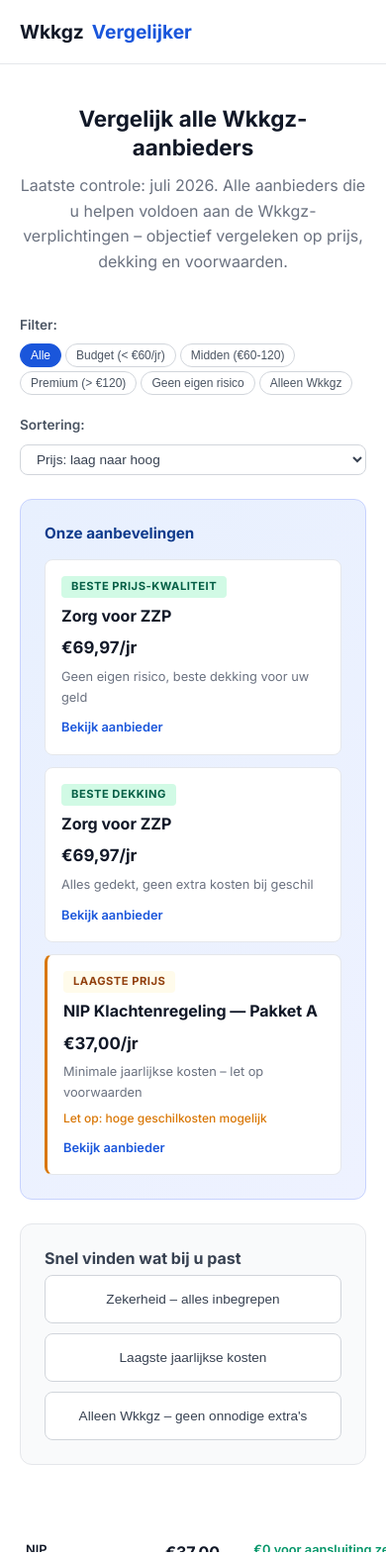
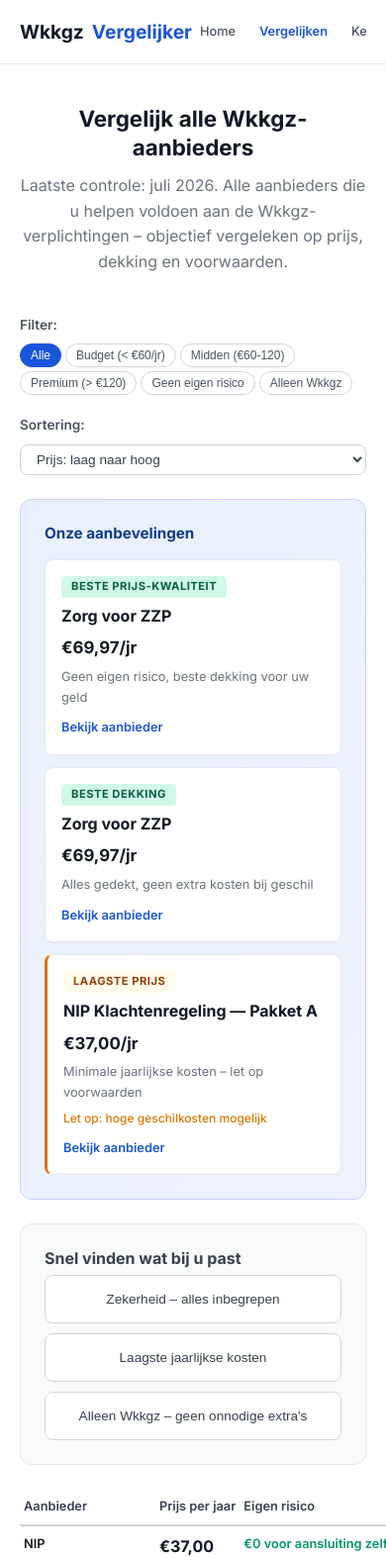
Before and after one commit to mopiagent-ctrl/wkkgz-vergelijker, a website: page vergelijken.html in a window 390 px wide. Shown: the top 1573 px of the page at 99% size. Drawn offline with Linux system fonts and the light colour scheme.

Commit message:
Fix mobile: nav links visible, table header no longer overlaps first row, cross-sell cards responsive

```diff
--- a/css/style.css
+++ b/css/style.css
@@ -935,15 +935,33 @@ details summary:focus { outline: none; }
     .hero { padding: 50px 0 40px; }
     section { padding: 40px 0; }
     .section__title { font-size: 1.4rem; }
-    .nav__links { display: none; }
+
+    /* Mobile nav: hamburger + essential links */
+    .nav__links {
+        display: flex;
+        gap: 8px;
+        overflow-x: auto;
+        -webkit-overflow-scrolling: touch;
+    }
+    .nav__link { font-size: 0.8rem; padding: 4px 8px; white-space: nowrap; }
+    .lang-switch { font-size: 0.8rem; padding: 4px 6px; }
+
     .filters { flex-direction: column; }
     .filters__sort { min-width: 100%; }
     .filters__buttons { gap: 4px; }
     .filter-btn { font-size: 0.75rem; padding: 4px 10px; }
     .keuzehulp__options { grid-template-columns: repeat(2, 1fr); }
+
+    /* Table: prevent header overlapping first row */
+    .table-wrapper { overflow-x: auto; }
     .comparison-table { font-size: 0.8rem; }
+    .comparison-table thead { position: sticky; top: 0; z-index: 10; }
+    .comparison-table thead th { background: #fff; }
     .comparison-table thead th,
-    .comparison-table tbody td { padding: 10px 6px; }
+    .comparison-table tbody td { padding: 8px 4px; }
+
+    /* Cross-sell cards visible on mobile */
+    .cross-sell__grid { grid-template-columns: 1fr; }
 }
 
 @media (max-width: 480px) {
```
